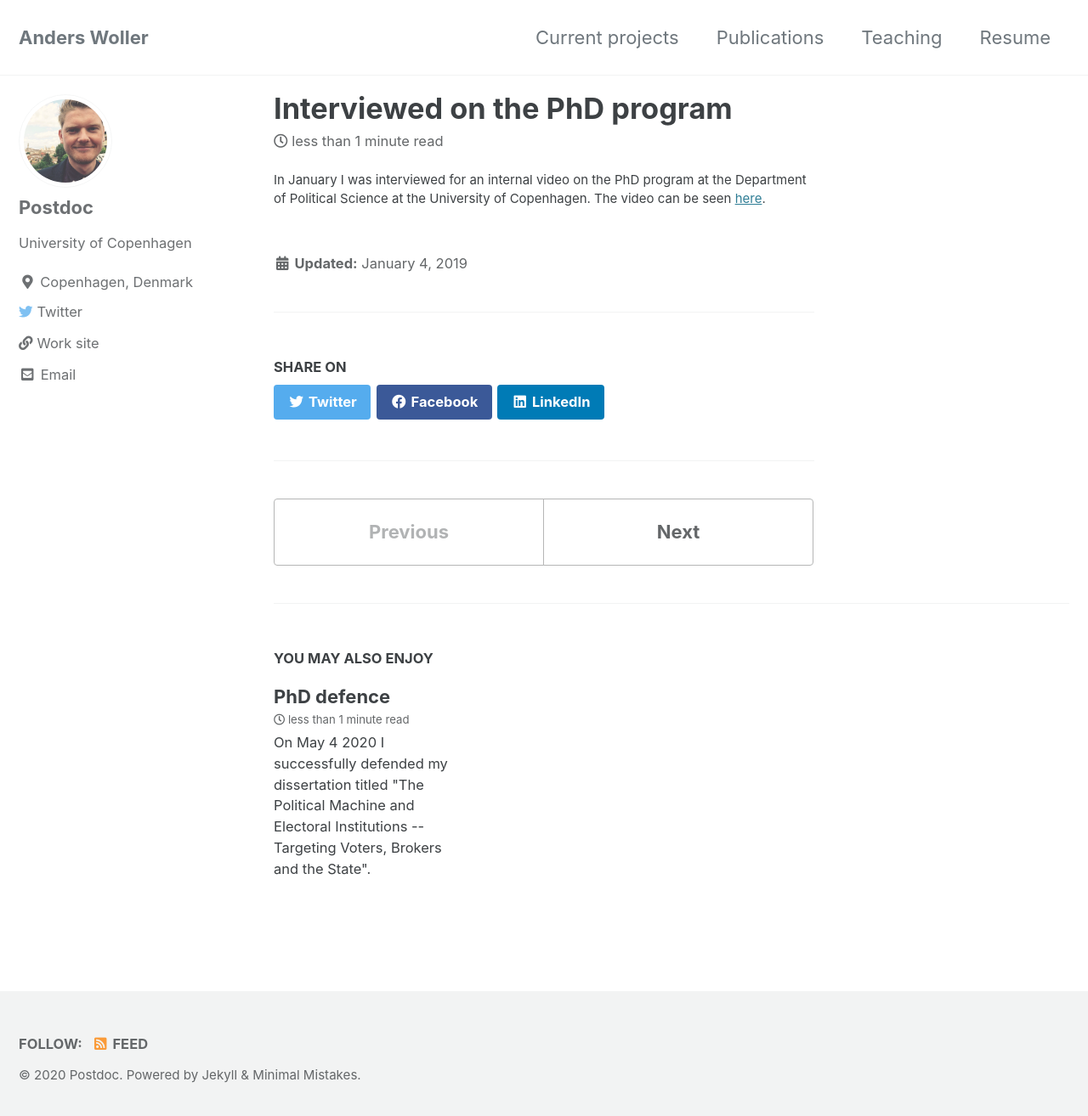
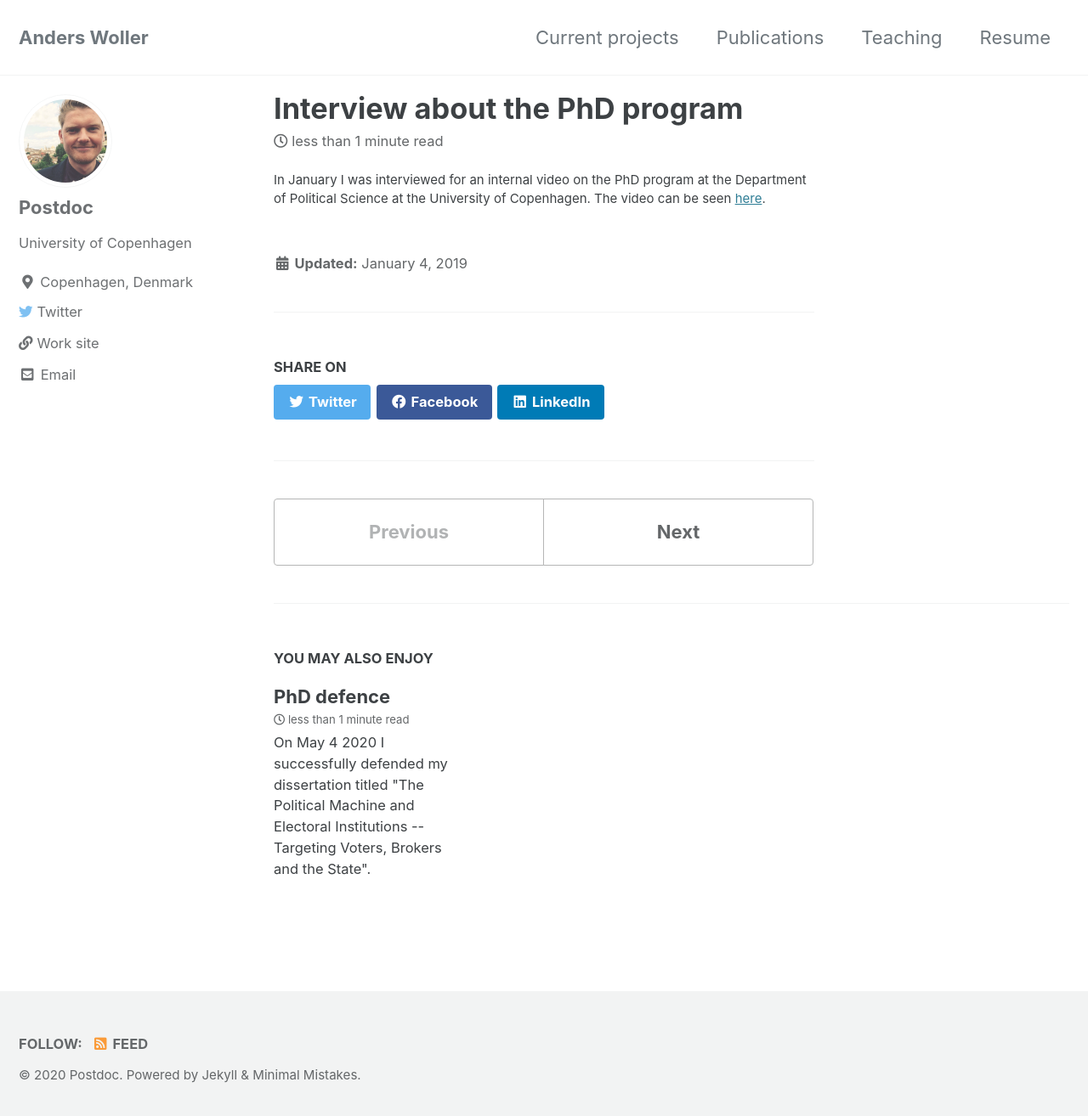
Before and after one commit to AndersWoller/AndersWoller.github.io, a Jekyll site: the page built from _posts/2019-01-04-interview.md, in a window 1280 px wide and 1321 px high. Shown: the top 1314 px of the window at 85% size. Built offline with Jekyll 4.4.1, drawn with Linux system fonts in a browser that asks for light colours; cached includes are drawn as plain includes.

Commit message:
Update 2019-01-04-interview.md

```diff
--- a/_posts/2019-01-04-interview.md
+++ b/_posts/2019-01-04-interview.md
@@ -1,5 +1,5 @@
 ---
-title: "Interviewed on the PhD program"
+title: "Interview about the PhD program"
 date: 2019-01-04
 ---
 
```
